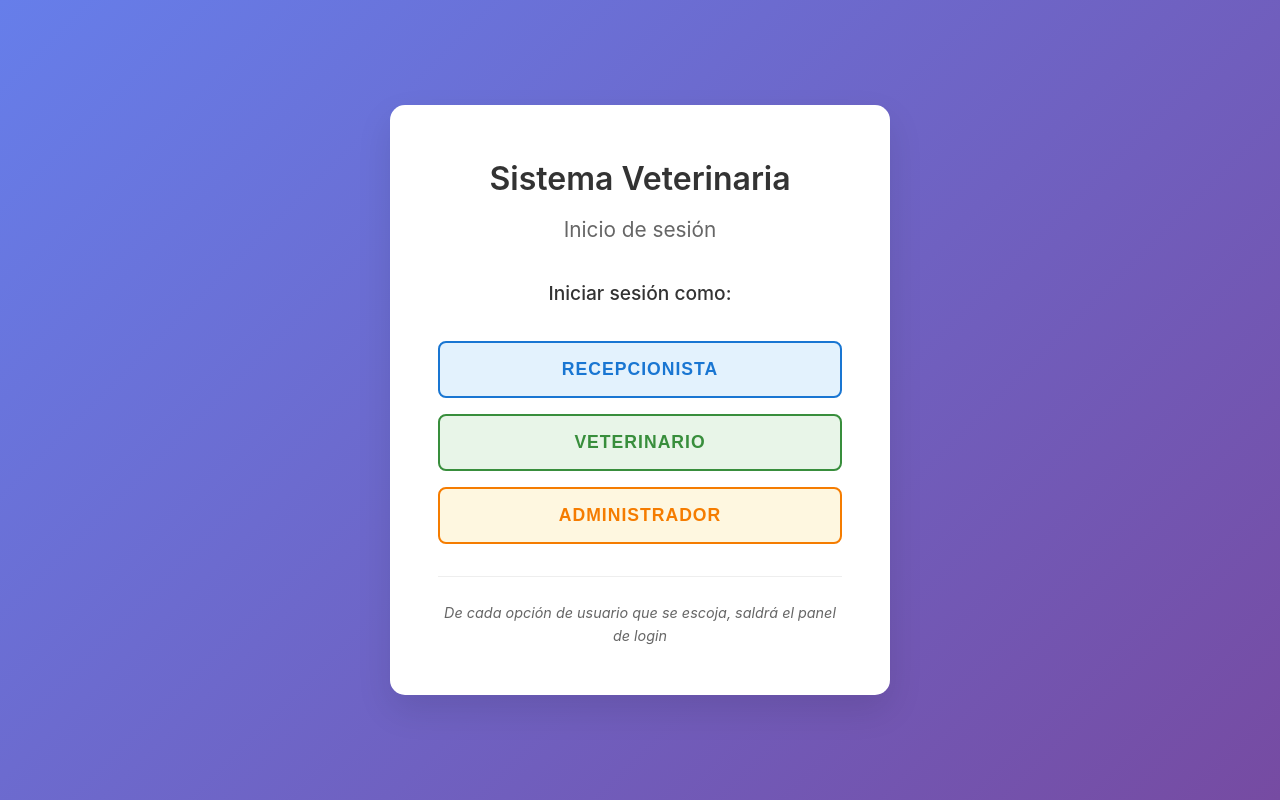
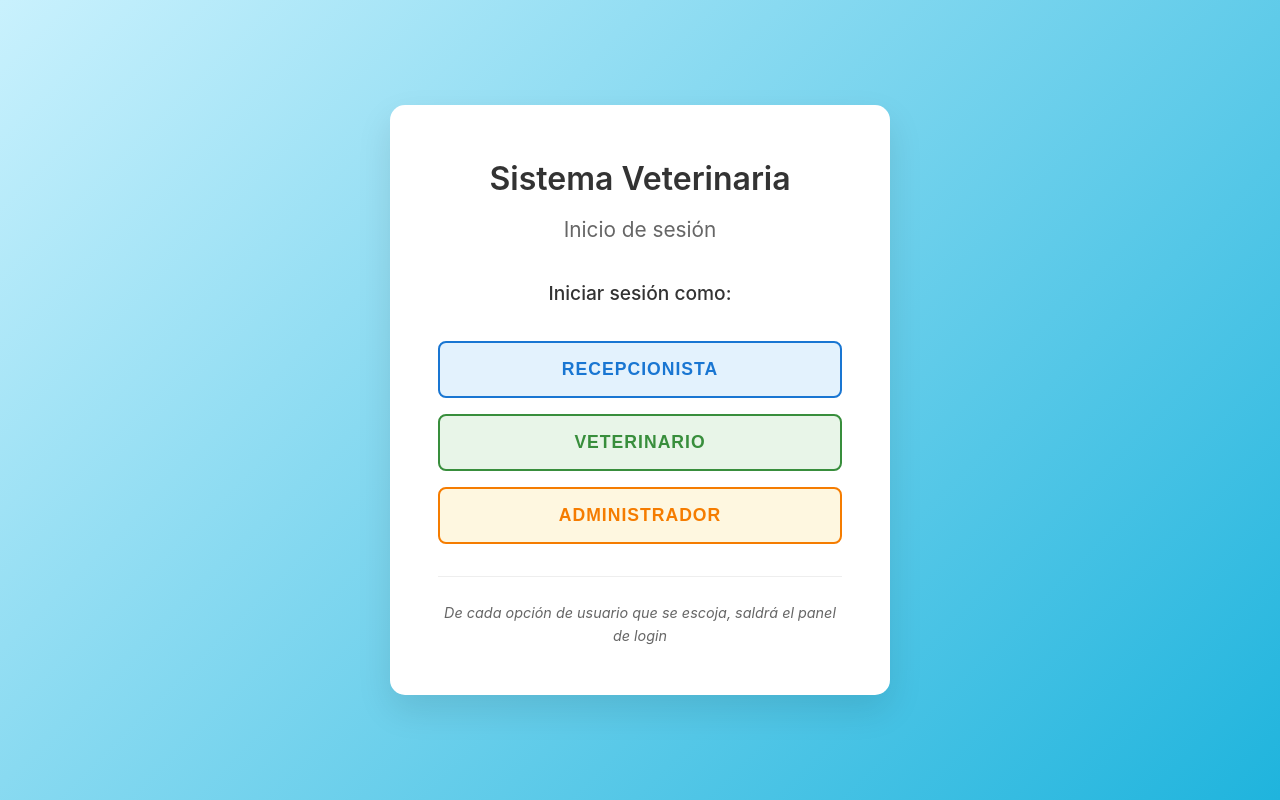
Before and after one commit to AngelaEstrella/Veterinaria_BD, a React (Vite) app: page / in a window 1280 px wide. Built offline with nearby package versions, Linux system fonts and the light colour scheme.

Commit message:
Cambios_RoleSelection1

```diff
--- a/src/styles/RoleSelection.css
+++ b/src/styles/RoleSelection.css
@@ -4,7 +4,7 @@
   display: flex;
   align-items: center;
   justify-content: center;
-  background: linear-gradient(135deg, #667eea 0%, #764ba2 100%);
+  background: linear-gradient(135deg, #C9F1FD 0%, #1fb4dd 100%);
   padding: 2rem;
 }
 
```
